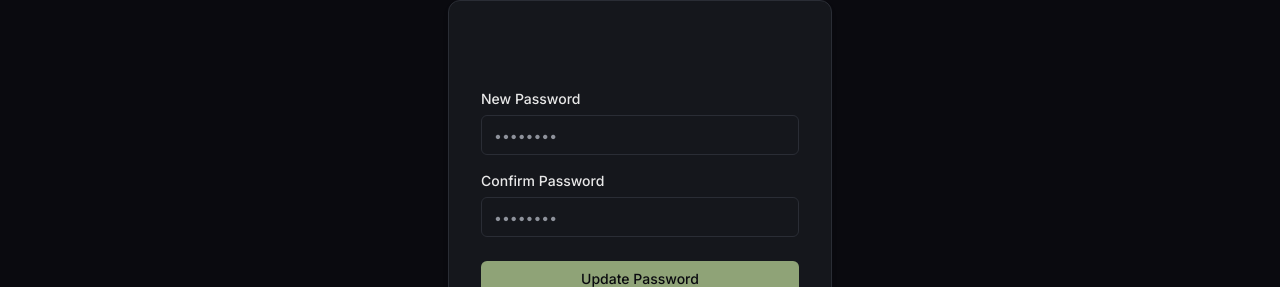
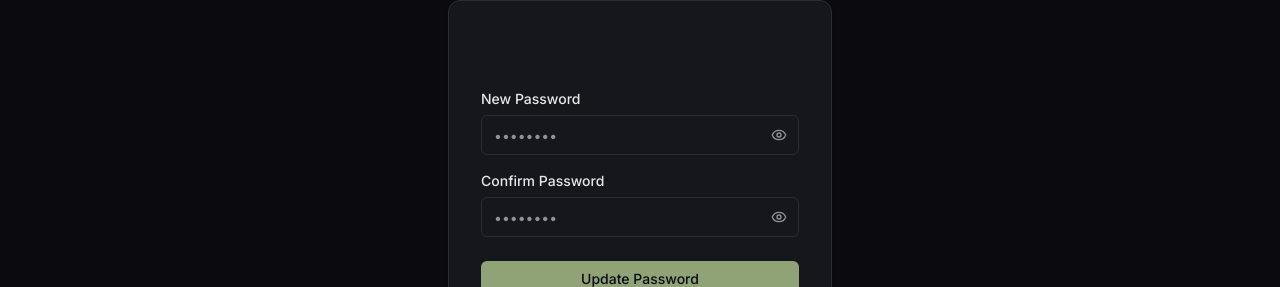
Before and after one commit to pratikkumarr/breakingbooks, a Next.js app: page /auth/update-password in a window 1280 px wide. Shown: the part 329-616 px from the top of the page. Built offline with nearby package versions, Linux system fonts and the light colour scheme; no server answers.

Commit message:
show password update

```diff
--- a/app/auth/update-password/page.tsx
+++ b/app/auth/update-password/page.tsx
@@ -2,6 +2,7 @@ import Link from "next/link";
 import { updatePassword } from "@/app/auth/actions";
 import { SubmitButton } from "@/components/ui/submit-button";
 import { Input } from "@/components/ui/input";
+import { PasswordInput } from "@/components/ui/password-input";
 
 export default async function UpdatePassword(props: {
   searchParams: Promise<{ error?: string }>;
@@ -25,20 +26,18 @@ export default async function UpdatePassword(props: {
       <div className="flex-1 flex flex-col w-full justify-center gap-6 text-foreground bg-surface p-8 rounded-xl border border-border shadow-md">
         <form className="flex flex-col gap-6" action={updatePassword}>
           <div className="flex flex-col gap-4">
-            <Input
+            <PasswordInput
               id="password"
               name="password"
               label="New Password"
-              type="password"
               placeholder="••••••••"
               required
               minLength={6}
             />
-            <Input
+            <PasswordInput
               id="confirmPassword"
               name="confirmPassword"
               label="Confirm Password"
-              type="password"
               placeholder="••••••••"
               required
               minLength={6}
--- a/app/forgot-password/page.tsx
+++ b/app/forgot-password/page.tsx
@@ -9,13 +9,20 @@ export default async function ForgotPassword(props: {
   const searchParams = await props.searchParams;
 
   return (
-    <div className="flex-1 flex flex-col w-full px-8 sm:max-w-md justify-center gap-2 mx-auto pt-20">
+    <div className="flex-1 flex flex-col w-full px-8 sm:max-w-sm justify-center gap-2 mx-auto pt-20">
+      <Link href="/" className="flex items-center justify-center gap-3 mb-6 hover:opacity-90 transition-opacity">
+        <div className="flex items-center justify-center bg-surface border border-border p-1 rounded-full shadow-sm w-12 h-12 shrink-0">
+          <img src="/Logo.png" alt="Breaking Books Logo" className="h-full w-full object-contain rounded-full" />
+        </div>
+        <span className="font-bold text-2xl tracking-tight text-foreground">Breaking Books</span>
+      </Link>
+
       <div className="flex flex-col gap-2 mb-8 items-center text-center">
         <h1 className="text-3xl font-bold tracking-tight text-foreground">Reset Password</h1>
         <p className="text-sm text-muted">Enter your email to receive a reset link</p>
       </div>
 
-      <form className="flex-1 flex flex-col w-full justify-center gap-6 text-foreground bg-surface p-8 rounded-xl border border-border shadow-md">
+      <form className="flex-1 flex flex-col w-full justify-center gap-6 text-foreground bg-surface p-6 rounded-xl border border-border shadow-md">
         <div className="flex flex-col gap-4">
           <Input
             id="email"
--- a/app/login/page.tsx
+++ b/app/login/page.tsx
@@ -2,6 +2,7 @@ import Link from "next/link";
 import { login, signInWithGoogle } from "@/app/auth/actions";
 import { SubmitButton } from "@/components/ui/submit-button";
 import { Input } from "@/components/ui/input";
+import { PasswordInput } from "@/components/ui/password-input";
 import { createClient } from "@/utils/supabase/server";
 import { redirect } from "next/navigation";
 
@@ -62,24 +63,18 @@ export default async function Login(props: {
               placeholder="you@example.com"
               required
             />
-            <div className="flex flex-col gap-1.5 w-full">
-              <div className="flex justify-between items-center">
-                <label className="text-sm font-medium text-foreground" htmlFor="password">
-                  Password
-                </label>
+            <PasswordInput
+              id="password"
+              name="password"
+              label="Password"
+              placeholder="••••••••"
+              required
+              rightLabel={
                 <Link href="/forgot-password" className="text-xs text-accent hover:underline focus-visible:outline-none focus-visible:ring-1 focus-visible:ring-accent rounded-sm">
                   Forgot password?
                 </Link>
-              </div>
-              <input
-                className="flex h-10 w-full rounded-md border border-border bg-surface px-3 py-2 text-sm text-foreground placeholder:text-muted focus-visible:outline-none focus-visible:border-accent"
-                type="password"
-                name="password"
-                id="password"
-                placeholder="••••••••"
-                required
-              />
-            </div>
+              }
+            />
           </div>
 
           <SubmitButton pendingText="Logging in...">
--- a/app/signup/page.tsx
+++ b/app/signup/page.tsx
@@ -2,6 +2,7 @@ import Link from "next/link";
 import { signup, signInWithGoogle } from "@/app/auth/actions";
 import { SubmitButton } from "@/components/ui/submit-button";
 import { Input } from "@/components/ui/input";
+import { PasswordInput } from "@/components/ui/password-input";
 import { createClient } from "@/utils/supabase/server";
 import { redirect } from "next/navigation";
 
@@ -92,11 +93,10 @@ export default async function Signup(props: {
               required
             />
 
-            <Input
+            <PasswordInput
               id="password"
               name="password"
               label="Password"
-              type="password"
               placeholder="••••••••"
               required
               minLength={6}
--- /dev/null
+++ b/components/ui/password-input.tsx
@@ -0,0 +1,48 @@
+"use client";
+
+import * as React from "react";
+import { Eye, EyeOff } from "lucide-react";
+
+export interface PasswordInputProps extends React.InputHTMLAttributes<HTMLInputElement> {
+  label: string;
+  rightLabel?: React.ReactNode;
+}
+
+export const PasswordInput = React.forwardRef<HTMLInputElement, PasswordInputProps>(
+  ({ className, label, rightLabel, id, ...props }, ref) => {
+    const [showPassword, setShowPassword] = React.useState(false);
+
+    return (
+      <div className="flex flex-col gap-1.5 w-full">
+        <div className="flex justify-between items-center">
+          <label htmlFor={id} className="text-sm font-medium text-foreground">
+            {label}
+          </label>
+          {rightLabel && <div>{rightLabel}</div>}
+        </div>
+        <div className="relative">
+          <input
+            type={showPassword ? "text" : "password"}
+            id={id}
+            className={`flex h-10 w-full rounded-md border border-border bg-surface px-3 py-2 text-sm text-foreground placeholder:text-muted focus-visible:outline-none focus-visible:border-accent disabled:cursor-not-allowed disabled:opacity-50 pr-10 ${className || ""}`}
+            ref={ref}
+            {...props}
+          />
+          <button
+            type="button"
+            onClick={() => setShowPassword(!showPassword)}
+            className="absolute inset-y-0 right-0 flex items-center pr-3 text-muted hover:text-foreground focus:outline-none"
+            title={showPassword ? "Hide password" : "Show password"}
+          >
+            {showPassword ? (
+              <EyeOff className="h-4 w-4" aria-hidden="true" />
+            ) : (
+              <Eye className="h-4 w-4" aria-hidden="true" />
+            )}
+          </button>
+        </div>
+      </div>
+    );
+  }
+);
+PasswordInput.displayName = "PasswordInput";
```
